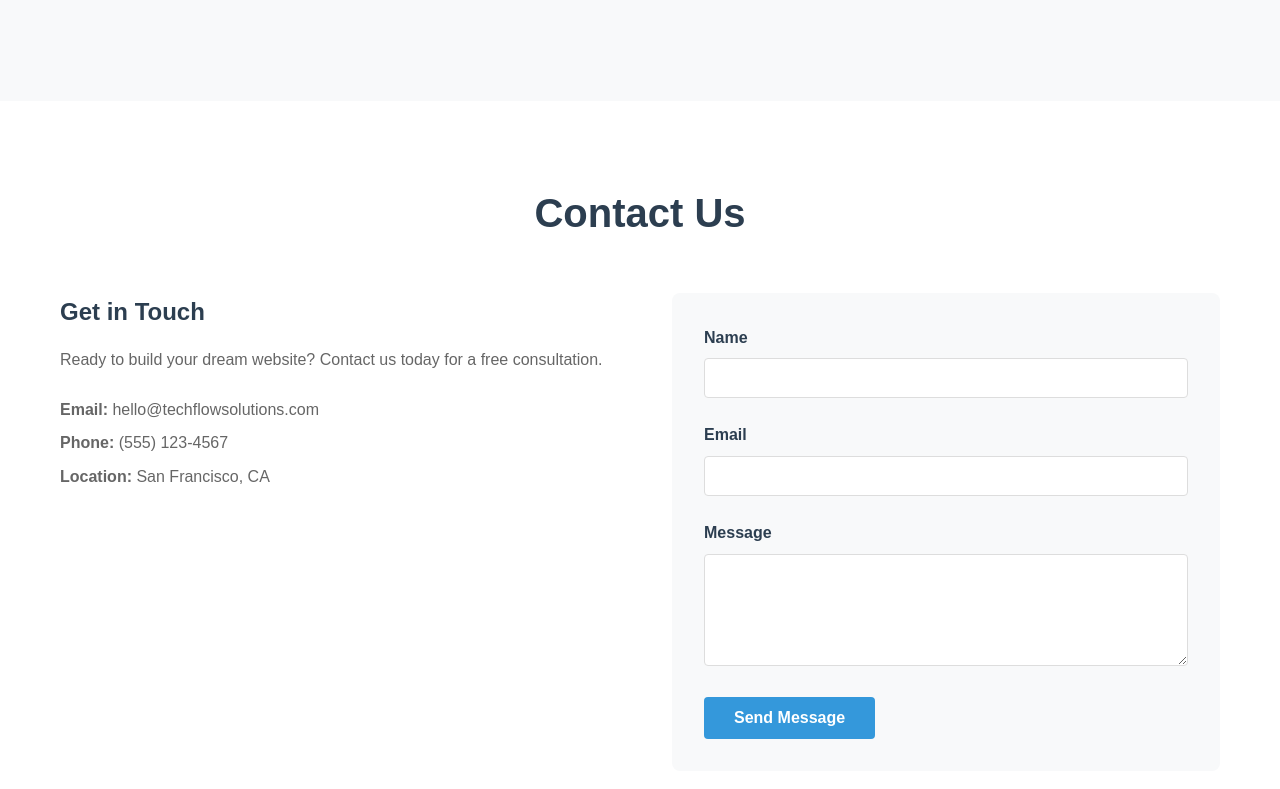
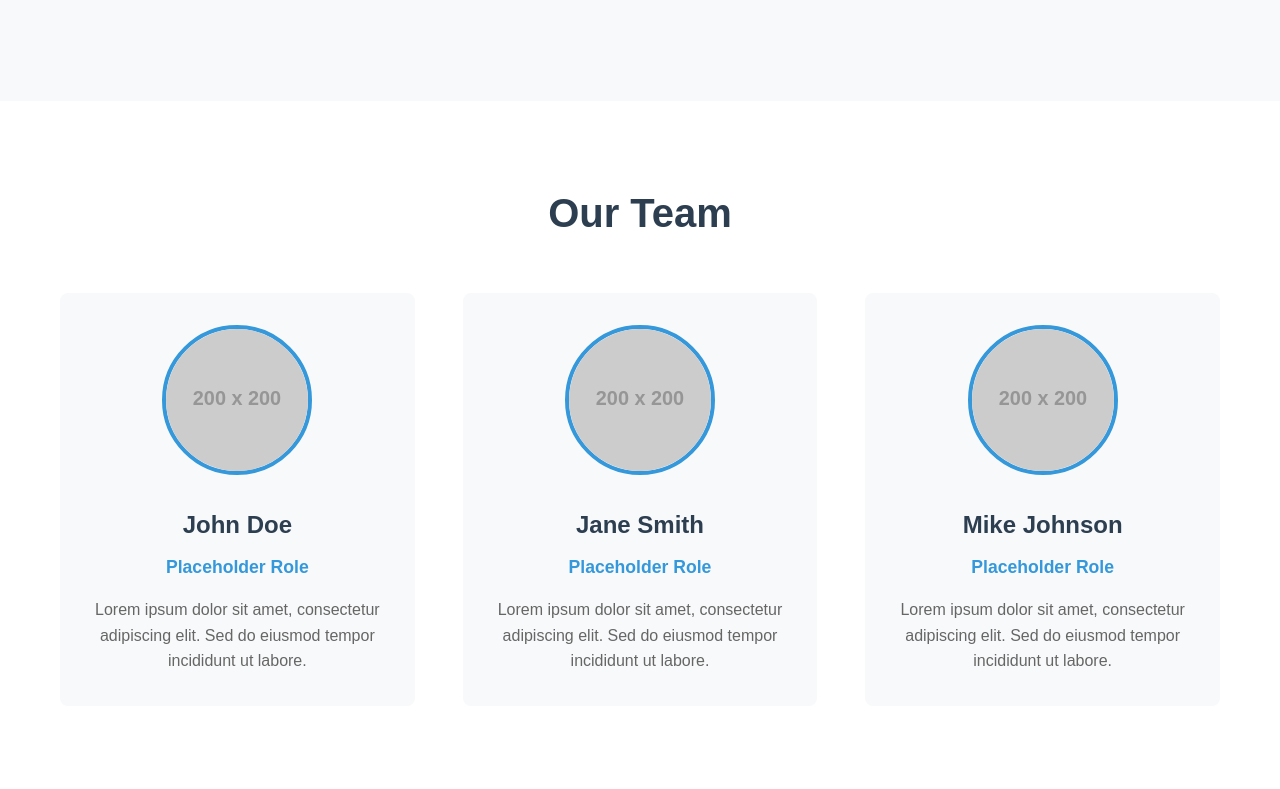
Before and after one commit to stevenjlance/COMPSVIII-Assignment2, a plain HTML site: page index.html in a window 1280 px wide. Shown: the part 765-1554 px from the top of the page. Drawn offline with Linux system fonts and the light colour scheme; placeholder pictures from the web are drawn by us.

Commit message:
updated starter templte

```diff
--- a/index.html
+++ b/index.html
@@ -38,6 +38,42 @@
                 <!-- PLACEHOLDER: This content will be replaced in the assignment -->
                 <p>Lorem ipsum dolor sit amet, consectetur adipiscing elit. Sed do eiusmod tempor incididunt ut labore et dolore magna aliqua. Ut enim ad minim veniam, quis nostrud exercitation ullamco laboris.</p>
                 <p>Duis aute irure dolor in reprehenderit in voluptate velit esse cillum dolore eu fugiat nulla pariatur. Excepteur sint occaecat cupidatat non proident, sunt in culpa qui officia deserunt mollit anim id est laborum.</p>
+                <!-- END PLACEHOLDER -->
+            </div>
+        </div>
+    </section>
+
+    <!-- Team Section -->
+    <section id="team" class="team">
+        <div class="container">
+            <h2>Our Team</h2>
+            <div class="team-grid">
+                <!-- PLACEHOLDER: Team member profiles will be added in the assignment -->
+                <div class="team-member">
+                    <div class="member-photo">
+                        <img src="https://placehold.co/200x200" alt="Team Member">
+                    </div>
+                    <h3>John Doe</h3>
+                    <p class="member-role">Placeholder Role</p>
+                    <p class="member-bio">Lorem ipsum dolor sit amet, consectetur adipiscing elit. Sed do eiusmod tempor incididunt ut labore.</p>
+                </div>
+                <div class="team-member">
+                    <div class="member-photo">
+                        <img src="https://placehold.co/200x200" alt="Team Member">
+                    </div>
+                    <h3>Jane Smith</h3>
+                    <p class="member-role">Placeholder Role</p>
+                    <p class="member-bio">Lorem ipsum dolor sit amet, consectetur adipiscing elit. Sed do eiusmod tempor incididunt ut labore.</p>
+                </div>
+                <div class="team-member">
+                    <div class="member-photo">
+                        <img src="https://placehold.co/200x200" alt="Team Member">
+                    </div>
+                    <h3>Mike Johnson</h3>
+                    <p class="member-role">Placeholder Role</p>
+                    <p class="member-bio">Lorem ipsum dolor sit amet, consectetur adipiscing elit. Sed do eiusmod tempor incididunt ut labore.</p>
+                </div>
+                <!-- END PLACEHOLDER -->
             </div>
         </div>
     </section>
--- a/styles.css
+++ b/styles.css
@@ -113,6 +113,88 @@ nav {
     font-size: 1.1rem;
     margin-bottom: 1.5rem;
     color: #666;
+}
+
+.team-stats {
+    display: grid;
+    grid-template-columns: repeat(3, 1fr);
+    gap: 2rem;
+    margin: 3rem 0;
+    text-align: center;
+}
+
+.stat h3 {
+    font-size: 2.5rem;
+    color: #3498db;
+    margin-bottom: 0.5rem;
+}
+
+.stat p {
+    font-size: 1rem;
+    color: #2c3e50;
+    font-weight: bold;
+}
+
+/* Team Section */
+.team {
+    padding: 80px 0;
+    background: white;
+}
+
+.team h2 {
+    text-align: center;
+    margin-bottom: 3rem;
+    font-size: 2.5rem;
+    color: #2c3e50;
+}
+
+.team-grid {
+    display: grid;
+    grid-template-columns: repeat(auto-fit, minmax(300px, 1fr));
+    gap: 3rem;
+    margin-top: 2rem;
+}
+
+.team-member {
+    text-align: center;
+    padding: 2rem;
+    background: #f8f9fa;
+    border-radius: 8px;
+    transition: transform 0.3s;
+}
+
+.team-member:hover {
+    transform: translateY(-5px);
+}
+
+.member-photo {
+    margin-bottom: 1.5rem;
+}
+
+.member-photo img {
+    width: 150px;
+    height: 150px;
+    border-radius: 50%;
+    object-fit: cover;
+    border: 4px solid #3498db;
+}
+
+.team-member h3 {
+    font-size: 1.5rem;
+    margin-bottom: 0.5rem;
+    color: #2c3e50;
+}
+
+.member-role {
+    font-weight: bold;
+    color: #3498db;
+    margin-bottom: 1rem;
+    font-size: 1.1rem;
+}
+
+.member-bio {
+    color: #666;
+    line-height: 1.6;
 }
 
 /* Contact Section */
```
